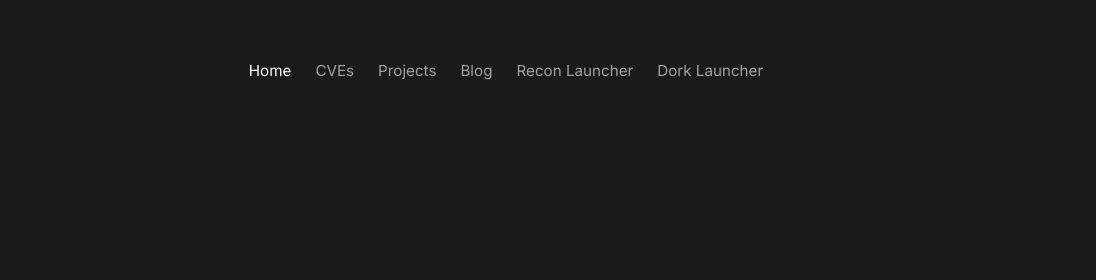
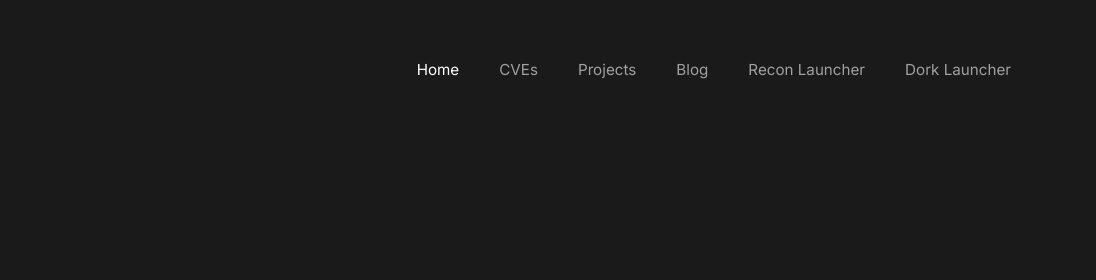
Before and after one commit to Ritesh-Thorve/Mini-Doraemon, a website built with Vite: page index.html in a window 1280 px wide. Shown: the top 280 px of the page, 184-1280 px from the left. Built offline with nearby package versions, Linux system fonts and the light colour scheme.

Commit message:
style: update navigation layout and alignment

```diff
--- a/styles.css
+++ b/styles.css
@@ -102,17 +102,15 @@ header {
         transition: none;
     }
 }
-
 nav {
     display: flex;
     align-items: center;
-    justify-content: center;
-    gap: 1.5rem;
-    padding-top: 0.2rem;
-    white-space: nowrap;
-    width: 100%;
+    gap: 2.5rem;
+    margin-left: auto;
+    margin-right: 20px;
+    width: auto;
+    justify-content: flex-end;
 }
-
 nav a {
     font-size: 0.95rem;
     color: var(--text-gray);
```
